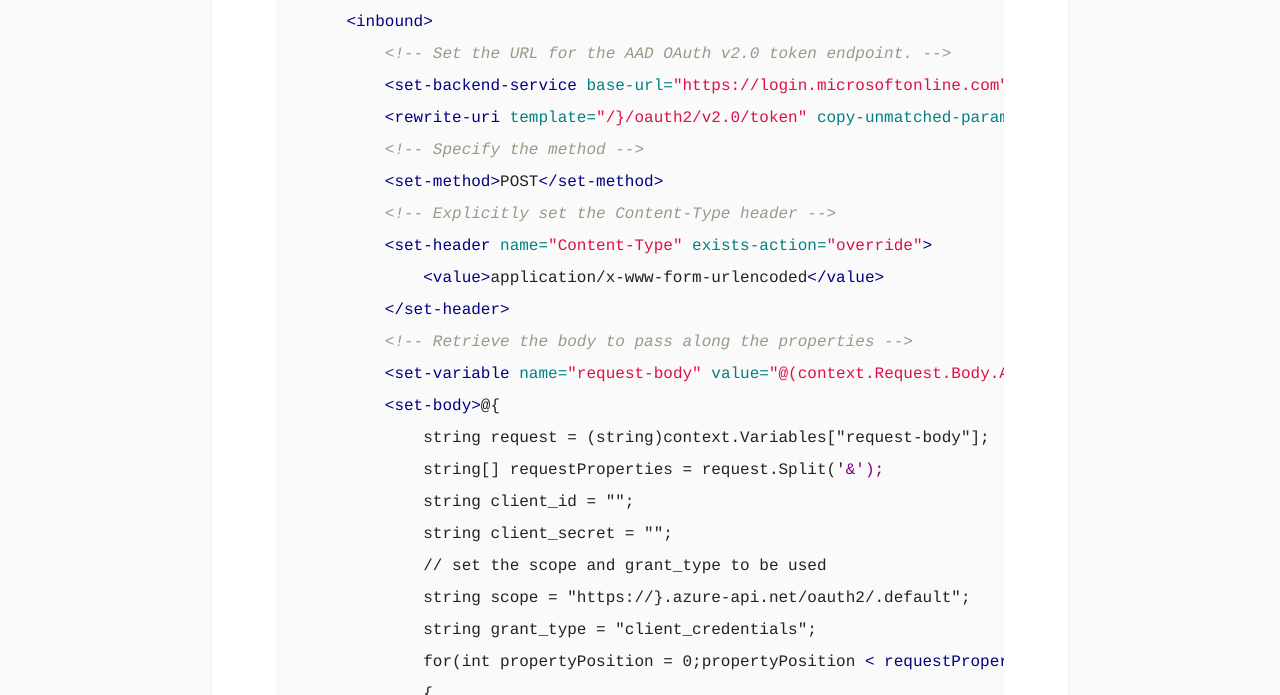
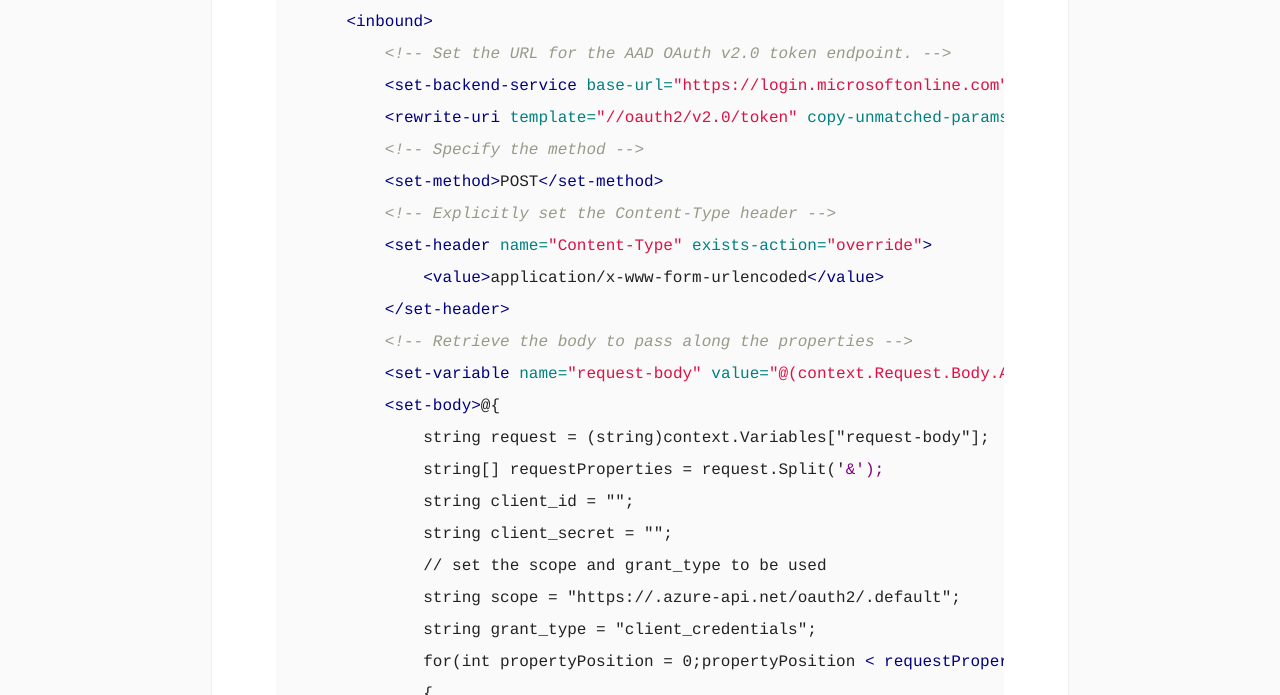
Before and after one commit to mbraekman/mbraekman.github.io, a Jekyll site: the page built from _posts/2020-06-07-APIM-Expose-an-identity-endpoint.md, in a window 1280 px wide and 1400 px high, scrolled down 5340 px. Shown: the part 151-846 px from the top of the window. Built offline with Jekyll 4.4.1, drawn with Linux system fonts in a browser that asks for light colours.

Commit message:
Undo change in wrong branch.

```diff
--- a/_posts/2020-06-07-APIM-Expose-an-identity-endpoint.md
+++ b/_posts/2020-06-07-APIM-Expose-an-identity-endpoint.md
@@ -66,7 +66,7 @@ Have a look at below policy to see this can be achieved.
     <inbound>
         <!-- Set the URL for the AAD OAuth v2.0 token endpoint. -->
         <set-backend-service base-url="https://login.microsoftonline.com" />
-        <rewrite-uri template="/{{{AD-OAuth-Tenant-Id}}}/oauth2/v2.0/token" copy-unmatched-params="false" />
+        <rewrite-uri template="/{{AD-OAuth-Tenant-Id}}/oauth2/v2.0/token" copy-unmatched-params="false" />
         <!-- Specify the method -->
         <set-method>POST</set-method>
         <!-- Explicitly set the Content-Type header -->
@@ -81,7 +81,7 @@ Have a look at below policy to see this can be achieved.
             string client_id = "";
             string client_secret = "";
             // set the scope and grant_type to be used
-            string scope = "https://{{{Gateway-Name}}}.azure-api.net/oauth2/.default";
+            string scope = "https://{{Gateway-Name}}.azure-api.net/oauth2/.default";
             string grant_type = "client_credentials";
             for(int propertyPosition = 0;propertyPosition < requestProperties.Count();propertyPosition++) //>
             {
```
